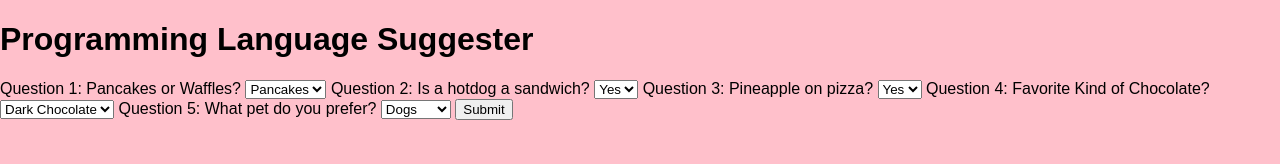
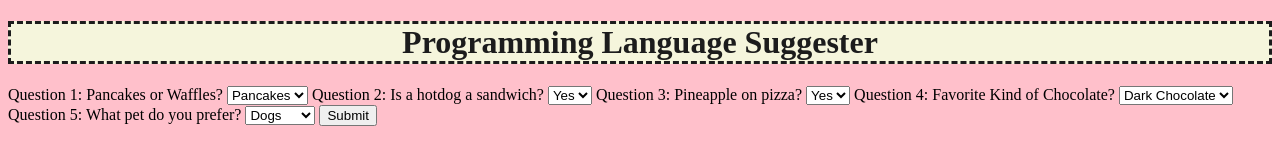
Before and after one commit to daisyorozcob/language-suggester, a plain HTML site: page index.html in a window 1280 px wide. Drawn offline with Linux system fonts and the light colour scheme.

Commit message:
add more style

```diff
--- a/CSS/style.css
+++ b/CSS/style.css
@@ -1,9 +1,16 @@
 body {
     background-color: pink;
-    font-family: Arial, sans-serif;
-    margin: 0;
-    padding: 0;
+    font-family: 'Times New Roman', Times, serif;
   }
+
+
+  h1 {
+    color: rgb(28, 28, 28);
+    text-align: center;
+    border-style:dashed ;
+    background-color: beige;
+  }
+
   #result {
     margin-top: 20px;
     text-align: center;
```
